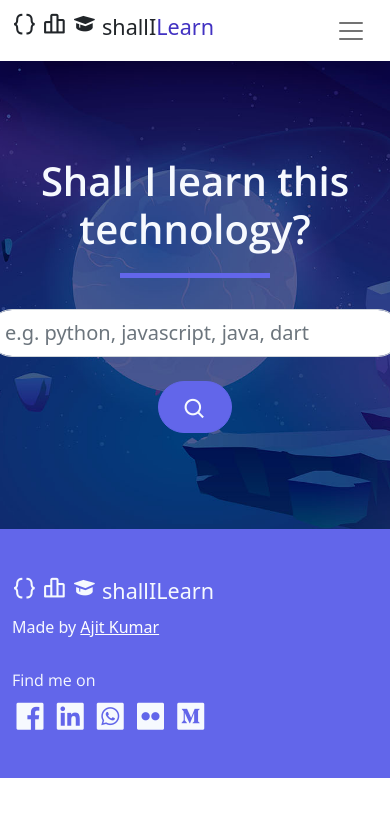
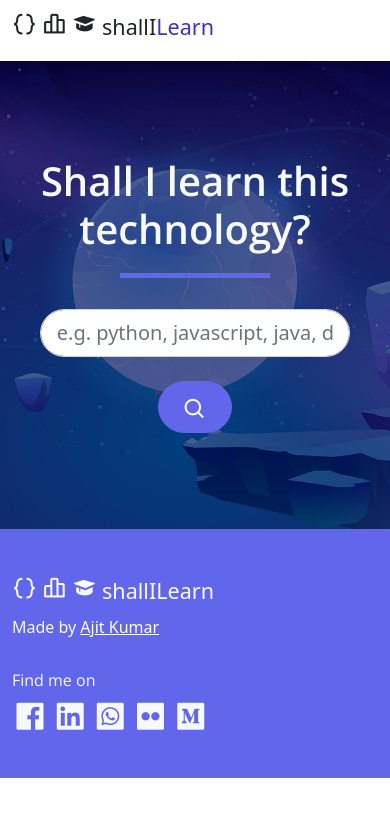
Before and after one commit to ajayraho/shall-i-learn, a FastAPI app: page / in a window 390 px wide; the page is wider, and only the part inside the window is pictured. Shown: the top 817 px of that part. Run offline with FastAPI, Linux system fonts and the light colour scheme; some libraries are stand-ins or nearby versions; some web fonts are replaced.

Commit message:
Major Update: UIResponsive, MiscJobProvider

```diff
--- a/assets/css/main.css
+++ b/assets/css/main.css
@@ -1,4 +1,45 @@
+@font-face {
+  font-family: 'Open Sans';
+  font-style: normal;
+  font-weight: 400;
+  font-stretch: 100%;
+  font-display: swap;
+  src: url(https://fonts.gstatic.com/s/opensans/v29/memvYaGs126MiZpBA-UvWbX2vVnXBbObj2OVTSGmu1aB.woff2) format('woff2');
+  unicode-range: U+0100-024F, U+0259, U+1E00-1EFF, U+2020, U+20A0-20AB, U+20AD-20CF, U+2113, U+2C60-2C7F, U+A720-A7FF;
+}
+
+/* latin */
+@font-face {
+  font-family: 'Open Sans';
+  font-style: normal;
+  font-weight: 400;
+  font-stretch: 100%;
+  font-display: swap;
+  src: url(https://fonts.gstatic.com/s/opensans/v29/memvYaGs126MiZpBA-UvWbX2vVnXBbObj2OVTS-muw.woff2) format('woff2');
+  unicode-range: U+0000-00FF, U+0131, U+0152-0153, U+02BB-02BC, U+02C6, U+02DA, U+02DC, U+2000-206F, U+2074, U+20AC, U+2122, U+2191, U+2193, U+2212, U+2215, U+FEFF, U+FFFD;
+}
+@font-face {
+  font-family: 'Open Sans';
+  font-style: normal;
+  font-weight: 600;
+  font-stretch: 100%;
+  font-display: swap;
+  src: url(https://fonts.gstatic.com/s/opensans/v29/memvYaGs126MiZpBA-UvWbX2vVnXBbObj2OVTSGmu1aB.woff2) format('woff2');
+  unicode-range: U+0100-024F, U+0259, U+1E00-1EFF, U+2020, U+20A0-20AB, U+20AD-20CF, U+2113, U+2C60-2C7F, U+A720-A7FF;
+}
+
+/* latin */
+@font-face {
+  font-family: 'Open Sans';
+  font-style: normal;
+  font-weight: 600;
+  font-stretch: 100%;
+  font-display: swap;
+  src: url(https://fonts.gstatic.com/s/opensans/v29/memvYaGs126MiZpBA-UvWbX2vVnXBbObj2OVTS-muw.woff2) format('woff2');
+  unicode-range: U+0000-00FF, U+0131, U+0152-0153, U+02BB-02BC, U+02C6, U+02DA, U+02DC, U+2000-206F, U+2074, U+20AC, U+2122, U+2191, U+2193, U+2212, U+2215, U+FEFF, U+FFFD;
+}
 html {font-family: 'Open Sans', sans-serif;scroll-behavior: smooth;}
+body {overflow-x: hidden;}
 p, a {font-weight: 400;}
 .h2 {font-size: 40px;}
 .h3 {font-size: 28px;}
@@ -47,6 +88,9 @@ footer a.text-light:hover {
   color: #bfbfbf !important;
   transition-duration: 0.15s;
 }
+table {
+  overflow-x: hidden;
+}
 td{
   width: 50%;
 }
@@ -60,12 +104,13 @@ td a {
 .silCard {
   display: flex;
   flex-direction: column;
-  width: 13rem;
+  width: 15rem;
   margin-left: 15px;
   margin-top: 20px;
   border: 1px solid grey;
   border-radius: 5px;
   box-shadow: 9px 14px 12px -18px rgba(0, 0, 0, 0.7);
+  height: fit-content;
 }
 .silCardTitle {
   background-color: #7276ec;
@@ -155,23 +200,28 @@ td a {
 
 /* width */
 ::-webkit-scrollbar {
+  opacity:0;
+  display: none;
   width: 8px;
   border-radius: 10px;
 }
 
 /* Track */
 ::-webkit-scrollbar-track {
+  opacity:0;
   background: #f1f1f1;
   border-radius: 10px;
 }
 
 /* Handle */
 ::-webkit-scrollbar-thumb {
+  opacity:0;
   background: #888;
 }
 
 /* Handle on hover */
 ::-webkit-scrollbar-thumb:hover {
+  opacity:0;
   background: #555;
 }
 
--- a/assets/js/sil.js
+++ b/assets/js/sil.js
@@ -9,7 +9,8 @@ window.onload = function () {
   const stackoverflowQuestionsDiv = document.getElementById("stackoverflowQuestions_div");
   const redditDiv = document.getElementById("reddit_div");
   const linkedinjobsDiv = document.getElementById("linkedinjobs_div");
-  const linkedinnewjobsDiv = document.getElementById("linkedinnew_div");
+  const flexjobsDiv = document.getElementById("flexjobs_div");
+  // const linkedinnewjobsDiv = document.getElementById("linkedinnew_div");
   const indeedjobsDiv = document.getElementById("indeed_div");
   const SILBody = document.getElementById("SILBody")
 
@@ -23,8 +24,9 @@ window.onload = function () {
     stackoverflowQuestionsDiv.innerHTML = loader;
     redditDiv.innerHTML = loader;
     linkedinjobsDiv.innerHTML = loader;
-    linkedinnewjobsDiv.innerHTML = loader;
+    //linkedinnewjobsDiv.innerHTML = loader;
     indeedjobsDiv.innerHTML = loader;
+    flexjobsDiv.innerHTML = loader;
   }
   const SHALLILEARN = async function (e) {
     e.preventDefault();
@@ -69,7 +71,6 @@ window.onload = function () {
             duration: 750,
             easing: "out",
           },
-          width: 1000,
           height: 250,
         };
         var chart = new google.visualization.LineChart(linechartDiv);
@@ -82,8 +83,7 @@ window.onload = function () {
           ...resp.GTPRegn,
         ]);
         var options = {
-          width: 400,
-          height: 300,
+          height: 350,
         };
         var chart = new google.visualization.GeoChart(regionschartDiv);
         chart.draw(data, options);
@@ -96,7 +96,6 @@ window.onload = function () {
       //stackoverflow
       stackoverflowQuestionsDiv.innerHTML = "<abbr title='"+resp.questionsCount+"'>"+SILUtilAbbreviate(resp.questionsCount)+"</abbr>";
 
-      console.log(resp.communities)
       var reddithtml="";
       for(let i=0; i<resp.communities.length; i++){
         var coArr = resp.communities[i];
@@ -105,9 +104,11 @@ window.onload = function () {
       redditDiv.innerHTML = reddithtml;
 
       linkedinjobsDiv.innerHTML = "<abbr title='"+resp.liJobs+"'>"+SILUtilAbbreviate(resp.liJobs)+"</abbr>";
-      linkedinnewjobsDiv.innerHTML = "<abbr title='"+resp.liNewJobs+"'>"+SILUtilAbbreviate(resp.liNewJobs)+"</abbr>";
+      //linkedinnewjobsDiv.innerHTML = "<abbr title='"+resp.liNewJobs+"'>"+SILUtilAbbreviate(resp.liNewJobs)+"</abbr>";
 
       indeedjobsDiv.innerHTML = "<abbr title='"+resp.indeedJobs+"'>"+SILUtilAbbreviate(resp.indeedJobs)+"</abbr>";
+
+      flexjobsDiv.innerHTML = "<abbr title='"+resp.flexJobs+"'>"+SILUtilAbbreviate(resp.flexJobs)+"</abbr>";
 
     });
   } else {
--- a/providers/linkedin.py
+++ b/providers/linkedin.py
@@ -13,10 +13,10 @@ class LinkedinProvider:
       soup=BeautifulSoup(req.text,"html.parser")
       html=req.text
       jc=soup.find("span",class_="results-context-header__job-count")
-      nc=soup.find("span",class_="results-context-header__new-jobs")
+      # nc=soup.find("span",class_="results-context-header__new-jobs")
       return {
         'liJobs':''.join(filter(str.isdigit,jc.text.strip())),
-        'liNewJobs':''.join(filter(str.isdigit,nc.text.strip()))
+        # 'liNewJobs':''.join(filter(str.isdigit,nc.text.strip()))
       }
     except Exception as e:
-      return {'liJobs':0,'liNewJobs':0, 'linkedinError': str(e), 'jc':jc, 'nc':nc, 'linkedinhtml':html}
+      return {'liJobs':0,'liNewJobs':0, 'linkedinError': str(e), 'jc':jc, 'linkedinhtml':html}
--- a/templates/index.html
+++ b/templates/index.html
@@ -25,9 +25,6 @@
 				<i class='bx bxs-graduation bx-sm text-dark'></i>
 				<span class="text-dark h4">shallI</span><span class="text-primary h4">Learn</span>
 			</a>
-			<button class="navbar-toggler border-0" type="button" data-bs-toggle="collapse" data-bs-target="#navbar-toggler-success" aria-controls="navbarSupportedContent" aria-expanded="false" aria-label="Toggle navigation">
-				<span class="navbar-toggler-icon"></span>
-			</button>
 		</div>
 	</nav>
 
@@ -35,8 +32,8 @@
 		<div class="banner-vertical-center-work container text-light d-flex justify-content-center align-items-center py-5 p-0">
 			<div class="banner-content col-lg-8 col-12 m-lg-auto text-center">
 				<h1 class="banner-heading h2 display-3 pb-5 semi-bold-600 typo-space-line-center">Shall I learn this technology?</h1>
-				<form class="contact-form row" id="silForm" method="post" action="#" role="form">
-					<input type="text" class="form-control pl-20 form-control-lg light-500" id="silInput" name="inputname" placeholder="e.g. python, javascript, java, dart" style="border-radius:25px;">
+				<form style="display:flex; justify-content: center;" class="contact-form row" id="silForm" method="post" action="#" role="form">
+					<input type="text" class="form-control pl-20 form-control-lg light-500 w-75" id="silInput" name="inputname" placeholder="e.g. python, javascript, java, dart" style="border-radius:25px;">
 				</form>
 				<p class="banner-body pb-2 light-300"></p>
 				<button type="submit" id="silSubmit" class="btn rounded-pill btn-secondary text-light px-4 light-300 pt-3">
```
Also changed, not shown: other parts of templates/index.html (+39 -47 lines), providers/jobs.py (+9 -4 lines). Lines whose indentation alone changed are shown as unchanged.
